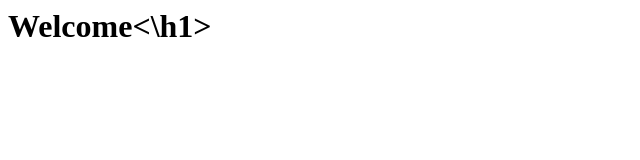
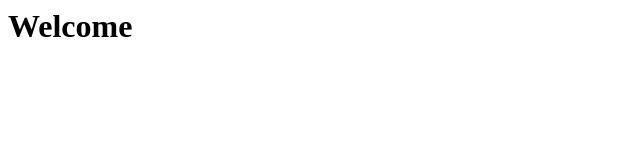
Before and after one commit to yhanCao/yhancao.github.io, a plain HTML site: page index.html in a window 1280 px wide. Shown: the whole page, without its empty margins (0-640 px from the left). Drawn offline with Linux system fonts and the light colour scheme.

Commit message:
Update index.html

```diff
--- a/index.html
+++ b/index.html
@@ -1 +1 @@
-<h1>Welcome<\h1>
+<h1>Welcome</h1>
```
